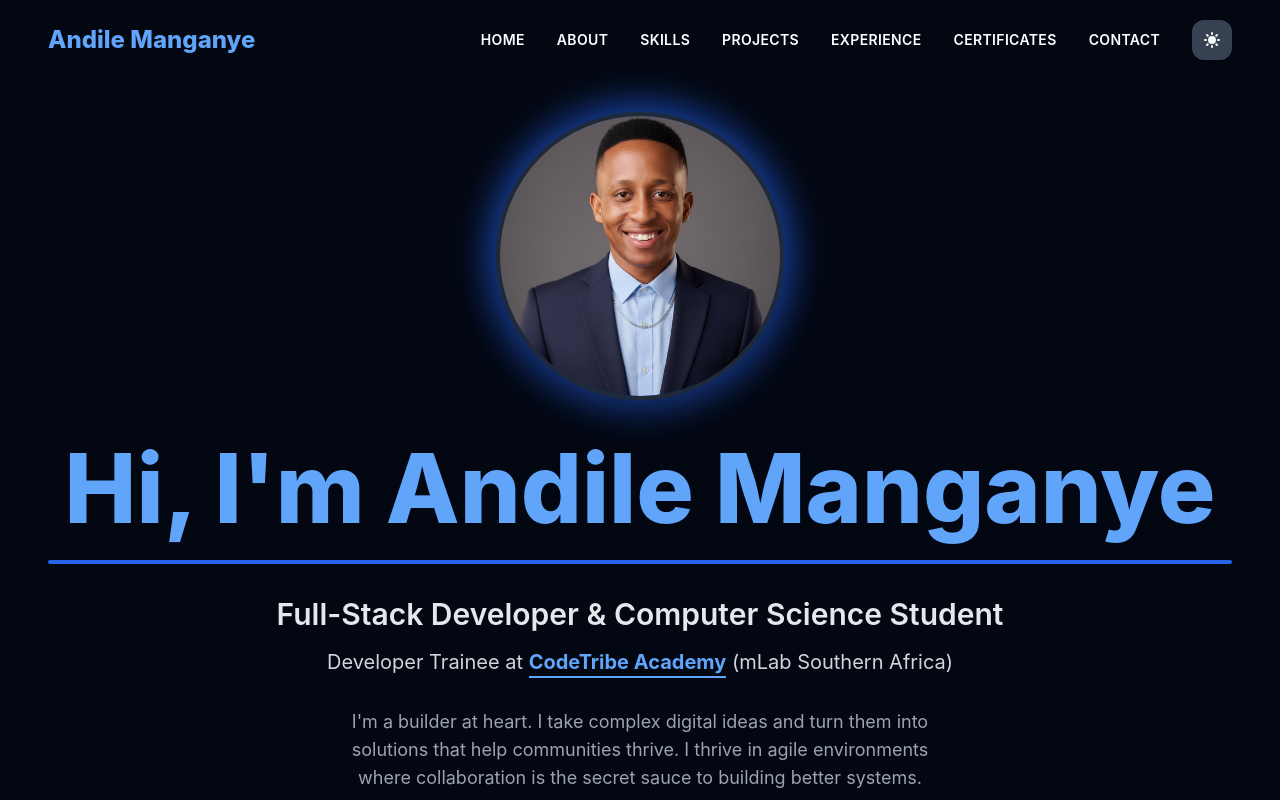
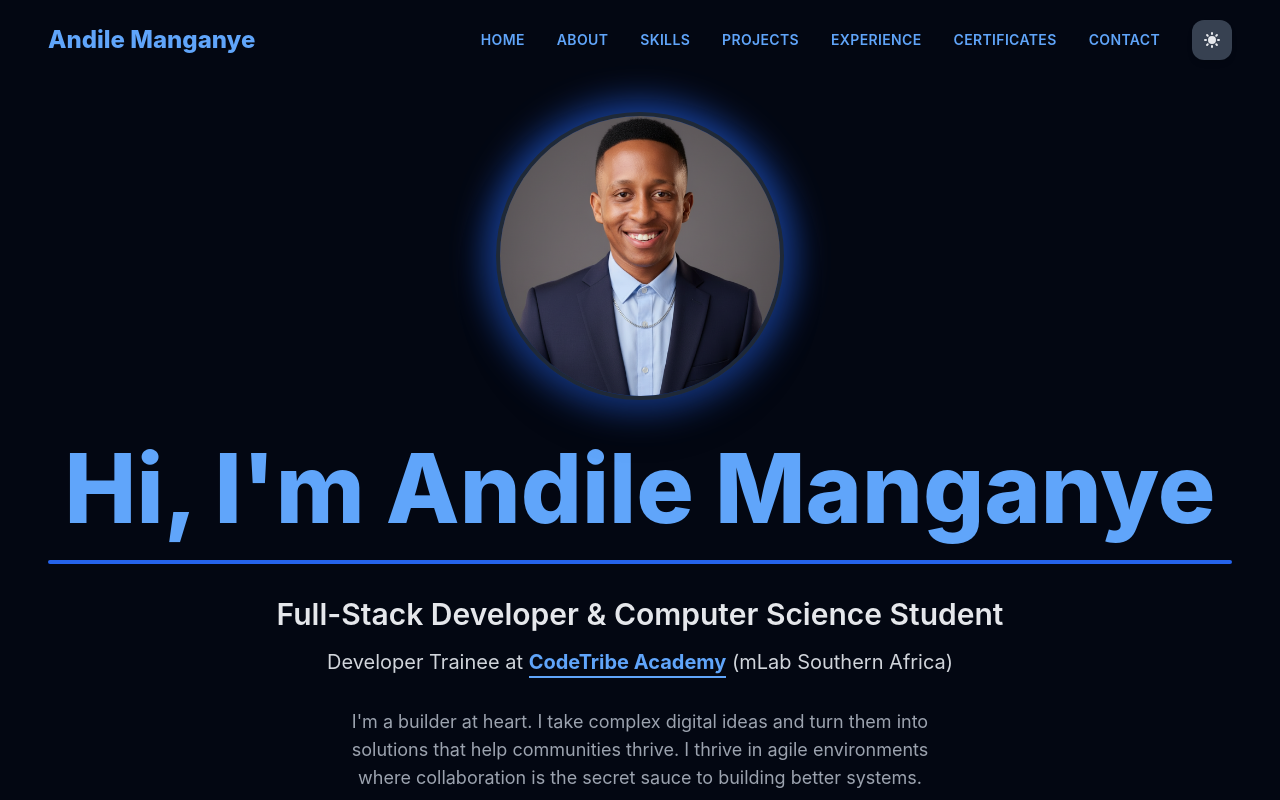
Before and after one commit to Andile45/Andile-Manganye-Porfolio, a React (Vite) app: page / in a window 1280 px wide. Shown: the top 800 px of the page. Built offline with nearby package versions, Linux system fonts and the light colour scheme.

Commit message:
Fix navigation bar color consistency - remove inline hover color override

```diff
--- a/src/components/Header.tsx
+++ b/src/components/Header.tsx
@@ -73,8 +73,7 @@ const Header = () => {
                 key={item.id}
                 type="button"
                 onClick={(e) => scrollToSection(e, item.id)}
-                className="text-gray-700 dark:text-white font-semibold text-xs sm:text-sm uppercase tracking-wide relative hover:text-blue-600 dark:hover:text-blue-400 transition-colors"
-                whileHover={{ color: '#2563eb' }}
+                className="text-blue-600 dark:text-blue-400 font-semibold text-xs sm:text-sm uppercase tracking-wide relative hover:text-blue-700 dark:hover:text-blue-300 transition-colors"
                 transition={{ duration: 0.2 }}
               >
                 {item.label}
@@ -88,7 +87,7 @@ const Header = () => {
             ))}
             <motion.button
               onClick={toggleTheme}
-              className="p-2.5 rounded-xl bg-gray-200 dark:bg-gray-700 shadow-md"
+              className="p-2.5 rounded-xl bg-gray-200 dark:bg-gray-700 text-gray-700 dark:text-gray-200 shadow-md"
               aria-label="Toggle theme"
               whileHover={{ scale: 1.1, boxShadow: '0 10px 15px -3px rgba(0, 0, 0, 0.1)' }}
               whileTap={{ scale: 0.95 }}
@@ -114,7 +113,7 @@ const Header = () => {
           <div className="md:hidden flex items-center space-x-3">
             <motion.button
               onClick={toggleTheme}
-              className="p-2.5 rounded-xl bg-gray-200 dark:bg-gray-700 shadow-md"
+              className="p-2.5 rounded-xl bg-gray-200 dark:bg-gray-700 text-gray-700 dark:text-gray-200 shadow-md"
               aria-label="Toggle theme"
               whileHover={{ scale: 1.1 }}
               whileTap={{ scale: 0.95 }}
@@ -136,7 +135,7 @@ const Header = () => {
             </motion.button>
             <motion.button
               onClick={() => setIsMobileMenuOpen(!isMobileMenuOpen)}
-              className="p-2.5 rounded-xl bg-gray-200 dark:bg-gray-700 shadow-md"
+              className="p-2.5 rounded-xl bg-gray-200 dark:bg-gray-700 text-gray-700 dark:text-gray-200 shadow-md"
               aria-label="Toggle menu"
               whileHover={{ scale: 1.1 }}
               whileTap={{ scale: 0.95 }}
@@ -183,7 +182,7 @@ const Header = () => {
                   key={item.id}
                   type="button"
                   onClick={(e) => scrollToSection(e, item.id)}
-                  className="block w-full text-left px-4 py-3 text-gray-700 dark:text-white rounded-lg font-medium"
+                  className="block w-full text-left px-4 py-3 text-blue-600 dark:text-blue-400 rounded-lg font-medium hover:text-blue-700 dark:hover:text-blue-300 transition-colors"
                   initial={{ opacity: 0, x: -20 }}
                   animate={{ opacity: 1, x: 0 }}
                   transition={{ delay: index * 0.05 }}
```
